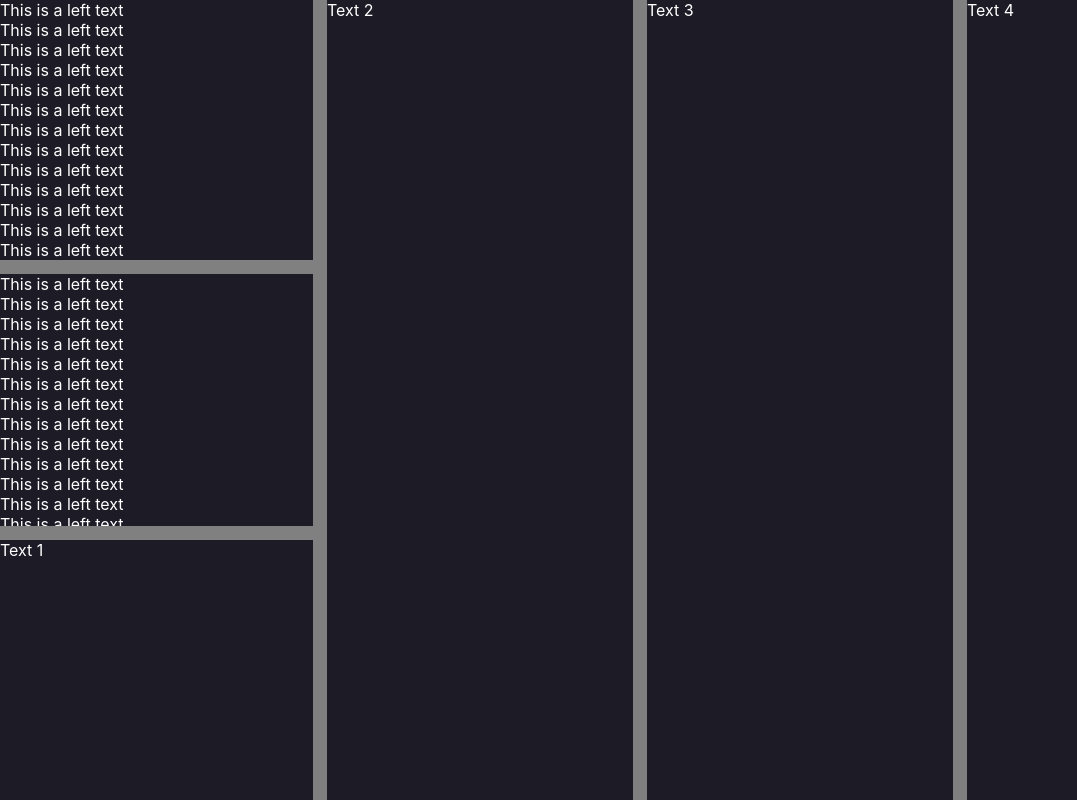
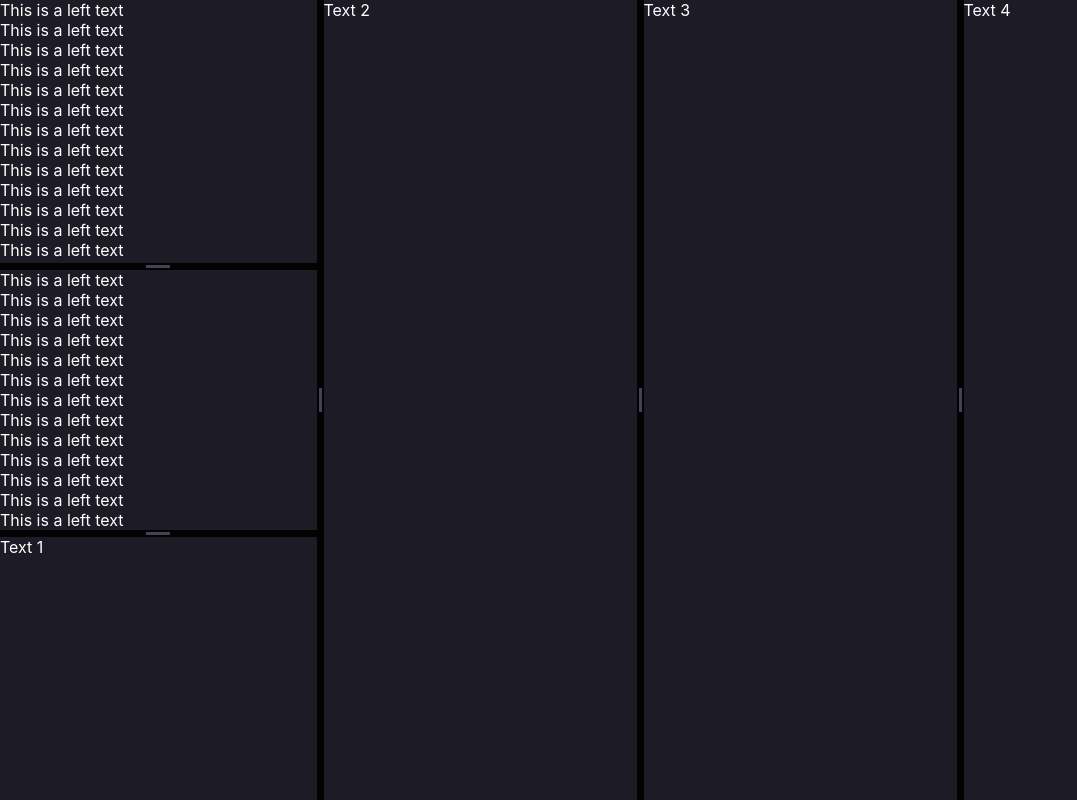
Before and after one commit to devbookhq/splitter, a React (Create React App) app: page / in a window 1280 px wide. Shown: the whole page, without its empty margins (0-1077 px from the left). Built offline with nearby package versions, Linux system fonts and the light colour scheme.

Commit message:
Add basic styling to gutter; move gutterSize from the root state into the state of each pair; resolve warnings

```diff
--- a/src/Split/Gutter.tsx
+++ b/src/Split/Gutter.tsx
@@ -3,12 +3,30 @@ import styled from 'styled-components';
 import { SplitDirection } from 'Split';
 
 const Container = styled.div<{ dir?: SplitDirection }>`
+  padding: ${props => props.dir === SplitDirection.Horizontal ? '0 2px' : '2px 0'};
   ${props => props.dir === SplitDirection.Horizontal ? 'height: 100%' : 'width: 100%'};
-  border: 7px solid #808080;
+
+  display: flex;
+  align-items: center;
+  justify-content: center;
+  flex-direction: ${props => props.dir === SplitDirection.Horizontal ? 'column' : 'row'};
+
+  background: #020203;
 
   :hover {
     cursor: ${props => props.dir === SplitDirection.Horizontal ? 'col-resize' : 'row-resize'};
+
+    // Set background to the Dragger.
+    & > * {
+      background: #9995A3;
+    }
   }
+`;
+
+const Dragger = styled.div<{ dir?: SplitDirection }>`
+  width: ${props => props.dir === SplitDirection.Horizontal ? '3' : '24'}px;
+  height: ${props => props.dir === SplitDirection.Horizontal ? '24' : '3'}px;
+  background: #434252;
 `;
 
 interface GutterProps {
@@ -25,7 +43,9 @@ const Gutter = React.forwardRef<HTMLDivElement, GutterProps>((
       ref={ref}
       dir={direction}
       onMouseDown={onMouseDown}
-    />
+    >
+      <Dragger dir={direction}/>
+    </Container>
   );
 });
 
--- a/src/Split/index.tsx
+++ b/src/Split/index.tsx
@@ -114,8 +114,7 @@ function Split({ direction, children }: SplitProps) {
     pair.gutter.style.cursor = '';
     pair.parent.style.cursor = '';
     document.body.style.cursor = '';
-
-  }, [state.draggingIdx, state.pairs, state.direction]);
+  }, [state.draggingIdx, state.pairs]);
 
   const calculateSizes = React.useCallback((gutterIdx: number) => {
     dispatch({
@@ -134,7 +133,7 @@ function Split({ direction, children }: SplitProps) {
 
   // This method is called on the initial render.
   // It iterates through the all children and make them equal wide.
-  const setInitialSizes = React.useCallback((children: HTMLElement[]) => {
+  const setInitialSizes = React.useCallback((children: HTMLElement[], gutters: HTMLElement[]) => {
     // All children must have common parent.
     const parent = children[0].parentNode;
     if (!parent) throw new Error(`Cannot set initial sizes - parent is undefined.`);
@@ -144,7 +143,10 @@ function Split({ direction, children }: SplitProps) {
     children.forEach((c, idx) => {
       const isFirst = idx === 0;
       const isLast = idx === children.length - 1;
-      const gutterSize = isFirst || isLast ? state.gutterSize / 2 : state.gutterSize;
+
+      const gutter = gutters[isLast ? idx-1 : idx];
+      let gutterSize = gutter.getBoundingClientRect()[state.direction === SplitDirection.Horizontal ? 'width' : 'height'];
+      gutterSize = isFirst || isLast ? gutterSize / 2 : gutterSize;
 
       // '100 / children.length' makes all the children same wide.
       const calc = `calc(${100 / children.length}% - ${gutterSize}px)`;
@@ -154,7 +156,7 @@ function Split({ direction, children }: SplitProps) {
         c.style.height = calc;
       }
     });
-  }, [state.gutterSize, state.direction]);
+  }, [state.direction]);
 
   // Here we actually change the width of children.
   // We convert the element's sizes into percentage
@@ -176,6 +178,7 @@ function Split({ direction, children }: SplitProps) {
 
     const pair = state.pairs[state.draggingIdx];
     if (pair.size === undefined) throw new Error(`Cannot adjust size - 'pair.size' is undefined.`);
+    if (pair.gutterSize === undefined) throw new Error(`Cannot adjust size - 'pair.gutterSize' is undefined.`);
     const percentage = pair.aSizePct + pair.bSizePct;
 
     const aSizePct = (offset / pair.size) * percentage;
@@ -183,7 +186,7 @@ function Split({ direction, children }: SplitProps) {
 
     const isFirst = state.draggingIdx === 0;
     const isLast = state.draggingIdx === state.pairs.length - 1;
-    const { aGutterSize, bGutterSize } = getGutterSizes(state.gutterSize, isFirst, isLast);
+    const { aGutterSize, bGutterSize } = getGutterSizes(pair.gutterSize, isFirst, isLast);
 
     const aCalc = `calc(${aSizePct}% - ${aGutterSize}px)`;
     const bCalc = `calc(${bSizePct}% - ${bGutterSize}px)`;
@@ -194,7 +197,7 @@ function Split({ direction, children }: SplitProps) {
       pair.a.style.height = aCalc;
       pair.b.style.height = bCalc;
     }
-  }, [state.draggingIdx, state.pairs, state.gutterSize, state.direction]);
+  }, [state.draggingIdx, state.pairs, state.direction]);
 
   const drag = React.useCallback((e: MouseEvent) => {
     if (!state.isDragging) return
@@ -203,6 +206,7 @@ function Split({ direction, children }: SplitProps) {
     const pair = state.pairs[state.draggingIdx];
     if (pair.start === undefined) throw new Error(`Cannot drag - 'pair.start' is undefined.`);
     if (pair.size === undefined) throw new Error(`Cannot drag - 'pair.size' is undefined.`);
+    if (pair.gutterSize === undefined) throw new Error(`Cannot drag - 'pair.gutterSize' is undefined.`);
 
     // 'offset' is the width of the 'a' element in a pair.
     let offset = getMousePosition(state.direction, e) - pair.start;
@@ -210,16 +214,16 @@ function Split({ direction, children }: SplitProps) {
     // Limit the maximum and minimum size of resized children.
     // Use hardcoded value, for now.
     const visibleSize = 16;
-    if (offset < state.gutterSize + visibleSize) {
-      offset = state.gutterSize + visibleSize;
+    if (offset < pair.gutterSize + visibleSize) {
+      offset = pair.gutterSize + visibleSize;
     }
 
-    if (offset >= pair.size - (state.gutterSize + visibleSize)) {
-      offset = pair.size - (state.gutterSize + visibleSize);
+    if (offset >= pair.size - (pair.gutterSize + visibleSize)) {
+      offset = pair.size - (pair.gutterSize + visibleSize);
     }
 
     adjustSize(offset);
-  }, [state.gutterSize, state.isDragging, state.draggingIdx, state.pairs, adjustSize, state.direction]);
+  }, [state.isDragging, state.draggingIdx, state.pairs, adjustSize, state.direction]);
 
   function handleGutterMouseDown(gutterIdx: number, e: MouseEvent) {
     e.preventDefault();
@@ -242,10 +246,10 @@ function Split({ direction, children }: SplitProps) {
     if (!childRefs.current || !gutterRefs.current)
       throw new Error(`Cannot create pairs - 'childRefs' or 'gutterRefs' is undefined.`);
 
-    setInitialSizes(childRefs.current.map(el => el.current!));
+    setInitialSizes(childRefs.current.map(el => el.current!), gutterRefs.current.map(el => el.current!));
     // By the time first useEffect runs refs are already set.
     createPairs(childRefs.current.map(el => el.current!), gutterRefs.current.map(el => el.current!));
-  }, []);
+  }, [setInitialSizes, createPairs]);
 
   return (
     <Container dir={state.direction}>
--- a/src/Split/pair.ts
+++ b/src/Split/pair.ts
@@ -28,6 +28,7 @@ export default interface Pair {
   start?: number;
   end?: number;
   size?: number;
+  gutterSize?: number;
 
   aSizePct: number;
   bSizePct: number;
--- a/src/Split/state/reducer.ts
+++ b/src/Split/state/reducer.ts
@@ -9,7 +9,6 @@ export interface State {
   direction: SplitDirection;
   isDragging: boolean;
   draggingIdx?: number; // Index of a gutter that is being dragged.
-  gutterSize: number;
 
   pairs: Pair[];
 }
@@ -50,6 +49,11 @@ export default function reducer(state: State, action: Action) {
             ? a.getBoundingClientRect().width + gutter.getBoundingClientRect().width + b.getBoundingClientRect().width
             : a.getBoundingClientRect().height + gutter.getBoundingClientRect().height + b.getBoundingClientRect().height
 
+
+          const gutterSize = state.direction === SplitDirection.Horizontal
+            ? gutter.getBoundingClientRect().width
+            : gutter.getBoundingClientRect().height;
+
           const pair: Pair = {
             idx: idx-1,
             // TODO: Do we need to have a reference to the whole elements? Aren't indexes enough?
@@ -60,6 +64,7 @@ export default function reducer(state: State, action: Action) {
             start,
             end,
             size,
+            gutterSize,
             // At the start, all elements has the same width.
             aSizePct: 100 / children.length,
             bSizePct: 100 / children.length,
@@ -68,7 +73,6 @@ export default function reducer(state: State, action: Action) {
           pairs.push(pair);
         }
       });
-      console.log('pairs', pairs);
 
       return {
         ...state,
@@ -96,14 +100,16 @@ export default function reducer(state: State, action: Action) {
       const pair = state.pairs[gutterIdx];
 
       const parentSize = getInnerSize(state.direction, pair.parent);
-      if (!parentSize) throw new Error(`Cannot calculate sizes - parent has undefined or zero size: ${parentSize}.`);
+      if (!parentSize) throw new Error(`Cannot calculate sizes - 'pair.parent' has undefined or zero size.`);
+
+      const gutterSize = pair.gutter[state.direction === SplitDirection.Horizontal ? 'clientWidth' : 'clientHeight'];
 
       const isFirst = gutterIdx === 0;
       const isLast = gutterIdx === state.pairs.length - 1;
-      const { aGutterSize, bGutterSize } = getGutterSizes(state.gutterSize, isFirst, isLast);
+      const { aGutterSize, bGutterSize } = getGutterSizes(gutterSize, isFirst, isLast);
 
       let start: number;
-      let end;
+      let end: number;
       let size: number;
       let aSizePct: number;
       let bSizePct: number;
@@ -143,6 +149,7 @@ export default function reducer(state: State, action: Action) {
         size,
         aSizePct,
         bSizePct,
+        gutterSize,
       };
 
       return {
--- a/src/useEventListener.ts
+++ b/src/useEventListener.ts
@@ -4,6 +4,8 @@ function useEventListener(event: string, handler: (event: any) => void, deps: an
   useEffect(() => {
     window.addEventListener(event, handler);
     return () => window.removeEventListener(event, handler);
+
+// eslint-disable-next-line react-hooks/exhaustive-deps
   }, [event, handler, ...deps]);
 }
 
```
